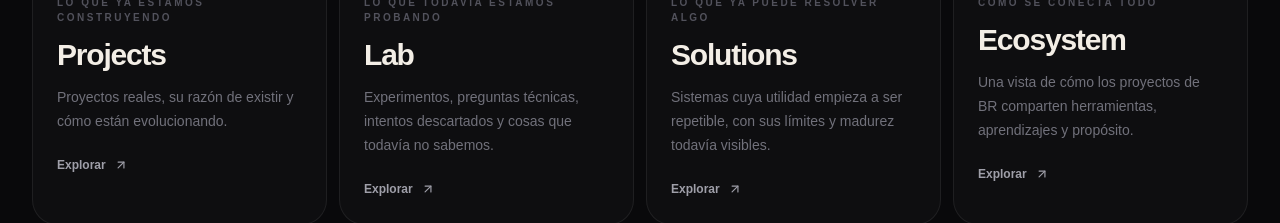
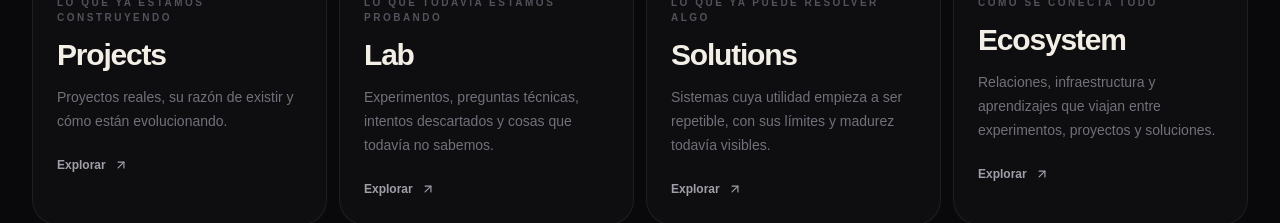
Before and after one commit to barbillaredcord-hue/br-platform, a Next.js app: page /central in a window 1280 px wide. Shown: the part 989-1212 px from the top of the page. Built offline with nearby package versions, Linux system fonts and the light colour scheme; no server answers.

Commit message:
feat: connect BR Ecosystem to Central

```diff
--- a/src/app/central/page.tsx
+++ b/src/app/central/page.tsx
@@ -10,10 +10,10 @@ const spaces = [
   { title: "Projects", label: "Lo que ya estamos construyendo", text: "Proyectos reales, su razón de existir y cómo están evolucionando.", href: "/central/projects", icon: Layers3 },
   { title: "Lab", label: "Lo que todavía estamos probando", text: "Experimentos, preguntas técnicas, intentos descartados y cosas que todavía no sabemos.", href: "/central/lab", icon: FlaskConical },
   { title: "Solutions", label: "Lo que ya puede resolver algo", text: "Sistemas cuya utilidad empieza a ser repetible, con sus límites y madurez todavía visibles.", href: "/central/solutions", icon: Boxes },
-  { title: "Ecosystem", label: "Cómo se conecta todo", text: "Una vista de cómo los proyectos de BR comparten herramientas, aprendizajes y propósito.", href: "/central/projects", icon: Network },
+  { title: "Ecosystem", label: "Cómo se conecta todo", text: "Relaciones, infraestructura y aprendizajes que viajan entre experimentos, proyectos y soluciones.", href: "/central/ecosystem", icon: Network },
 ];
 export default function CentralPage() { return <main className="relative min-h-screen overflow-hidden bg-[#09090b] text-[#f3eee6]"><div className="pointer-events-none absolute inset-x-0 top-0 h-[820px] bg-[radial-gradient(circle_at_15%_12%,rgba(65,105,255,0.15),transparent_30%),radial-gradient(circle_at_82%_10%,rgba(151,80,255,0.13),transparent_29%)]" /><div className="pointer-events-none fixed inset-3 rounded-[28px] border border-white/[0.05] sm:inset-5" />
-<header className="relative z-20 border-b border-white/[0.055] bg-[#09090b]/80 backdrop-blur-xl"><div className="mx-auto flex max-w-7xl items-center justify-between gap-4 px-5 py-5 sm:px-8"><Link href={BR_ROUTES.entrySelector} className="flex items-center gap-3"><span className="grid h-11 w-11 place-items-center rounded-2xl border border-white/10 bg-white/[0.035] text-sm font-black tracking-wider">BR</span><span><strong className="block text-sm tracking-[0.18em]">BR STUDIOS</strong><span className="block text-[10px] uppercase tracking-[0.36em] text-zinc-500">Central</span></span></Link><nav className="hidden items-center gap-5 text-xs font-bold text-zinc-500 lg:flex"><Link href="/central/projects" className="transition hover:text-white">Projects</Link><Link href="/central/lab" className="transition hover:text-white">Lab</Link><Link href="/central/solutions" className="transition hover:text-white">Solutions</Link><span className="cursor-default">Ecosystem</span></nav><PrivateAppsMenu /></div></header>
+<header className="relative z-20 border-b border-white/[0.055] bg-[#09090b]/80 backdrop-blur-xl"><div className="mx-auto flex max-w-7xl items-center justify-between gap-4 px-5 py-5 sm:px-8"><Link href={BR_ROUTES.entrySelector} className="flex items-center gap-3"><span className="grid h-11 w-11 place-items-center rounded-2xl border border-white/10 bg-white/[0.035] text-sm font-black tracking-wider">BR</span><span><strong className="block text-sm tracking-[0.18em]">BR STUDIOS</strong><span className="block text-[10px] uppercase tracking-[0.36em] text-zinc-500">Central</span></span></Link><nav className="hidden items-center gap-5 text-xs font-bold text-zinc-500 lg:flex"><Link href="/central/projects" className="transition hover:text-white">Projects</Link><Link href="/central/lab" className="transition hover:text-white">Lab</Link><Link href="/central/solutions" className="transition hover:text-white">Solutions</Link><Link href="/central/ecosystem" className="transition hover:text-white">Ecosystem</Link></nav><PrivateAppsMenu /></div></header>
 <section className="relative z-10 mx-auto max-w-7xl px-5 pb-16 pt-14 sm:px-8 sm:pt-24"><div className="grid gap-10 lg:grid-cols-[1.2fr_.72fr] lg:items-start"><div className="pt-2"><p className="text-[11px] font-black uppercase tracking-[0.34em] text-blue-300">Bienvenido a //</p><h1 className="mt-4 text-6xl font-black leading-[0.88] tracking-[-0.065em] sm:text-8xl lg:text-[7rem]">BR<br /><span className="bg-gradient-to-r from-blue-100 via-indigo-100 to-violet-200 bg-clip-text text-transparent">CENTRAL.</span></h1><p className="mt-8 max-w-2xl text-xl font-bold leading-8 text-zinc-200 sm:text-2xl">El lugar donde BR recuerda qué está intentando resolver.</p><p className="mt-4 max-w-2xl text-base leading-8 text-zinc-500">No es un catálogo disfrazado de laboratorio. Aquí puedes recorrer lo que estamos construyendo, lo que todavía estamos probando y las decisiones que hicieron que cada proyecto cambiara.</p><div className="mt-10 flex flex-wrap gap-3"><Link href="/central/projects" className="inline-flex items-center gap-2 rounded-full bg-[#f3eee6] px-5 py-3 text-sm font-black text-[#09090b]">Ver qué estamos construyendo <ArrowUpRight className="h-4 w-4" /></Link><Link href="/central/lab" className="rounded-full border border-white/10 px-5 py-3 text-sm font-bold text-zinc-300">Entrar al Lab</Link></div></div><BRCompanion /></div></section>
 <section className="relative z-10 mx-auto max-w-7xl px-5 pb-20 sm:px-8"><div className="mb-5 border-t border-white/[0.07] pt-7"><p className="text-[10px] font-black uppercase tracking-[0.3em] text-zinc-600">Dentro de Central //</p><p className="mt-2 text-sm text-zinc-500">No son departamentos. Son momentos distintos de una idea.</p></div><div className="grid gap-3 md:grid-cols-2 xl:grid-cols-4">{spaces.map(({title,label,text,href,icon:Icon}) => <Link key={title} href={href} className="group min-h-[245px] rounded-[25px] border border-white/[0.07] bg-white/[0.022] p-6 transition hover:-translate-y-1 hover:border-blue-300/20 hover:bg-white/[0.035]"><Icon className="h-5 w-5 text-blue-300" /><p className="mt-8 text-[10px] font-black uppercase tracking-[0.25em] text-zinc-600">{label}</p><h2 className="mt-3 text-3xl font-black tracking-[-0.04em]">{title}</h2><p className="mt-3 text-sm leading-6 text-zinc-500">{text}</p><span className="mt-6 inline-flex items-center gap-2 text-xs font-black text-zinc-400 group-hover:text-blue-200">Explorar <ArrowUpRight className="h-3.5 w-3.5" /></span></Link>)}</div></section>
 <section className="relative z-10 mx-auto max-w-7xl px-5 pb-24 sm:px-8"><div className="grid gap-5 border-t border-white/[0.07] pt-8 md:grid-cols-[1fr_.7fr]"><div><p className="text-[10px] font-black uppercase tracking-[0.3em] text-blue-300">Una regla que queremos conservar //</p><p className="mt-4 max-w-3xl text-3xl font-black leading-tight tracking-[-0.04em] sm:text-4xl">Un proyecto no solo debe recordar cómo empezó. Debe conservar por qué valía la pena empezarlo.</p></div><div className="flex items-end"><p className="max-w-md text-sm leading-7 text-zinc-500">Por eso Central registra problemas, experimentos, decisiones, resultados y evolución. Si una solución deja de tener sentido, también queremos poder verlo.</p></div></div></section></main>; }
```
